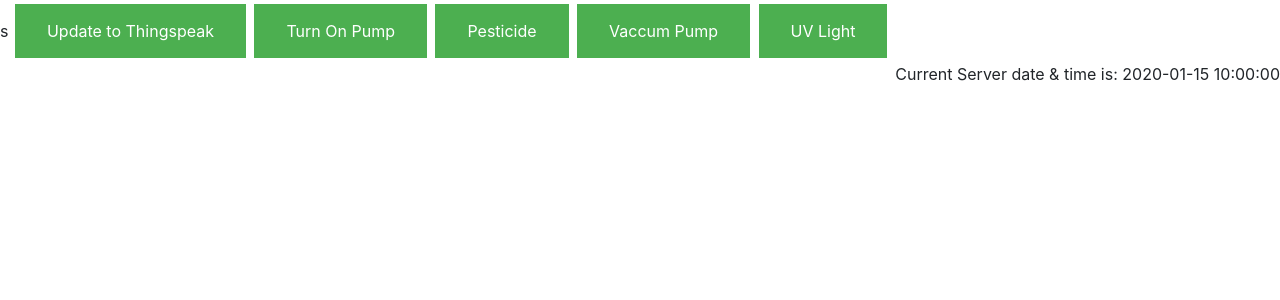
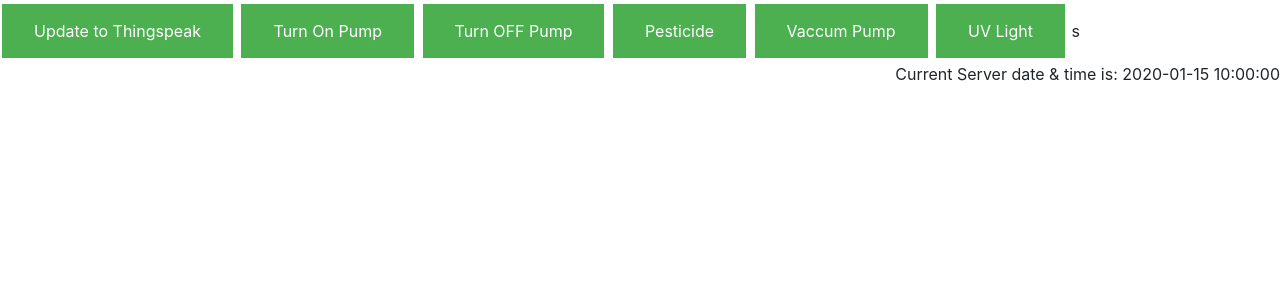
Before and after one commit to ruhulamin005/webserver-for-resPI-and-dht11-data, a Flask app: template templates/index.html in a window 1280 px wide. Shown: the top 300 px of the page. Run offline with Flask 2, Linux system fonts and the light colour scheme; the template is opened without the code that fills it: most values are stand-ins (such as "Sample title", 1, 10 or a date in 2020); some libraries are stand-ins or nearby versions.

```diff
--- a/templates/index.html
+++ b/templates/index.html
@@ -26,17 +26,20 @@
 
 </head>
     <body>
+	<a href="https://api.thingspeak.com/update?api_key=QDYQ1KXG4SN2EWWV&field1=26.5&field2=64.0" class="button">Update to Thingspeak</a>
+	<a href="https://api.thingspeak.com/update?api_key=QDYQ1KXG4SN2EWWV&field3=0" class="button">Turn On Pump</a>
+
+	<a href="https://api.thingspeak.com/update?api_key=QDYQ1KXG4SN2EWWV&field3=1" class="button">Turn OFF Pump</a>
+	<a href="#" class="button">Pesticide</a>
+	<a href="#" class="button">Vaccum Pump</a>
+	<a href="#" class="button">UV Light</a>
 
 
 	{% block content %}
 	s
     	{% endblock %}
 
-	<a href="https://api.thingspeak.com/update?api_key=QDYQ1KXG4SN2EWWV&field1=26.5&field2=64.0" class="button">Update to Thingspeak</a>
-	<a href="#" class="button">Turn On Pump</a>
-	<a href="#" class="button">Pesticide</a>
-	<a href="#" class="button">Vaccum Pump</a>
-	<a href="#" class="button">UV Light</a>
+
 
 	<footer style="text-align:right">Current Server date & time is: {{ time }}</footer>
 
--- a/templates/sensor.html
+++ b/templates/sensor.html
@@ -10,6 +10,8 @@
     <br>
     <h3 class="Tem" style="text-align:center">Temperature <strong> {{temperature}} </strong> C </h3>
     <h3 class="Hum" style="text-align:center">Humidity <strong> {{humidity}} </strong> % </h3>
+    <a href="https://api.thingspeak.com/update?api_key=QDYQ1KXG4SN2EWWV&field1={{temperature}}&field2={{humidity}}" class="button">Update to Thingspeak</a>
+
     <br>
     <br>
   </div>
```
